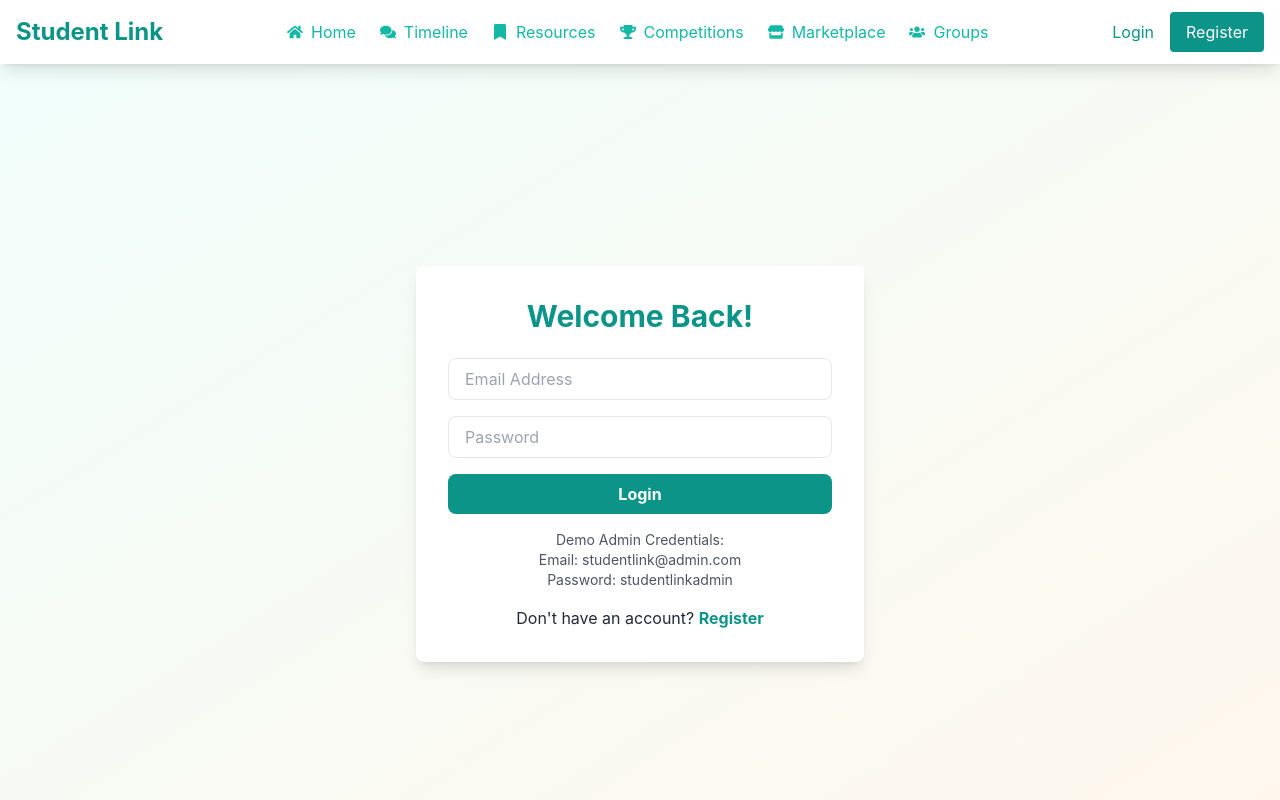
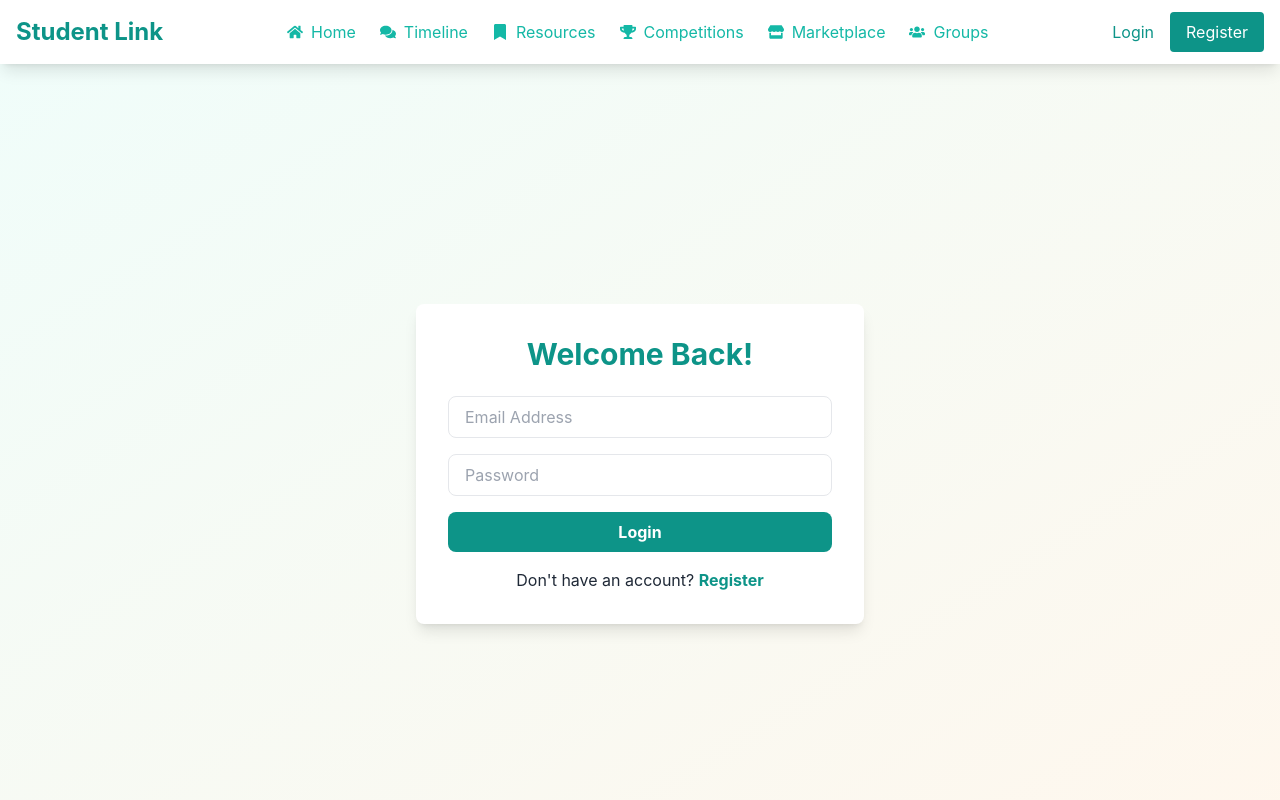
Before and after one commit to Alitedigitals2007/student-link, a Next.js app in the folder frontend/: page /login in a window 1280 px wide. Shown: the top 800 px of the page. Built offline with nearby package versions, Linux system fonts and the light colour scheme.

Commit message:
Update login.js

```diff
--- a/frontend/pages/login.js
+++ b/frontend/pages/login.js
@@ -68,12 +68,6 @@ export default function Login() {
             </button>
           </form>
 
-          <div className="my-4 text-center text-sm text-gray-600">
-            <p>Demo Admin Credentials:</p>
-            <p>Email: studentlink@admin.com</p>
-            <p>Password: studentlinkadmin</p>
-          </div>
-
           <p className="text-center mt-4">
             Don't have an account?{' '}
             <a href="/register" className="text-teal-600 hover:underline font-bold">
```
